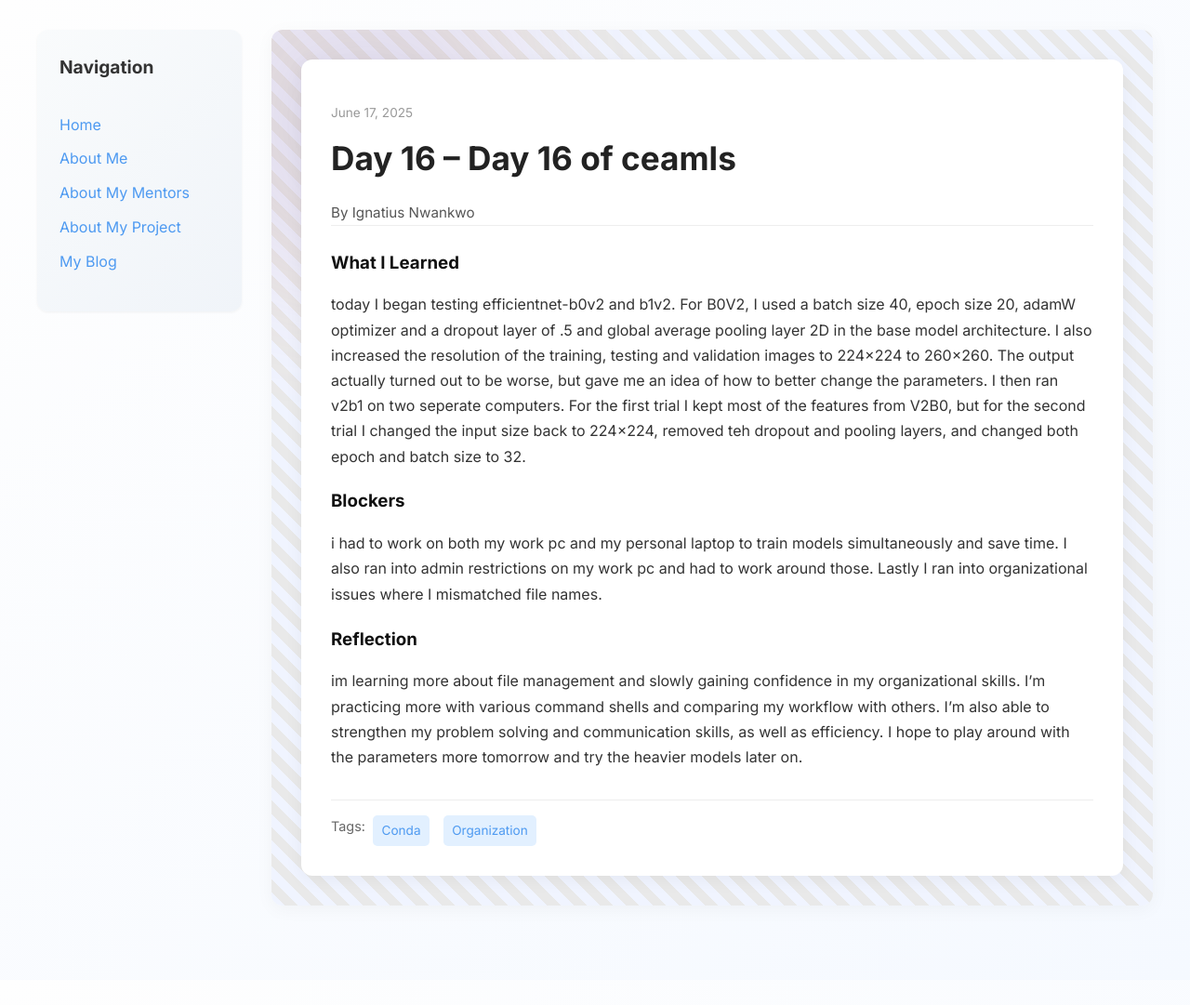
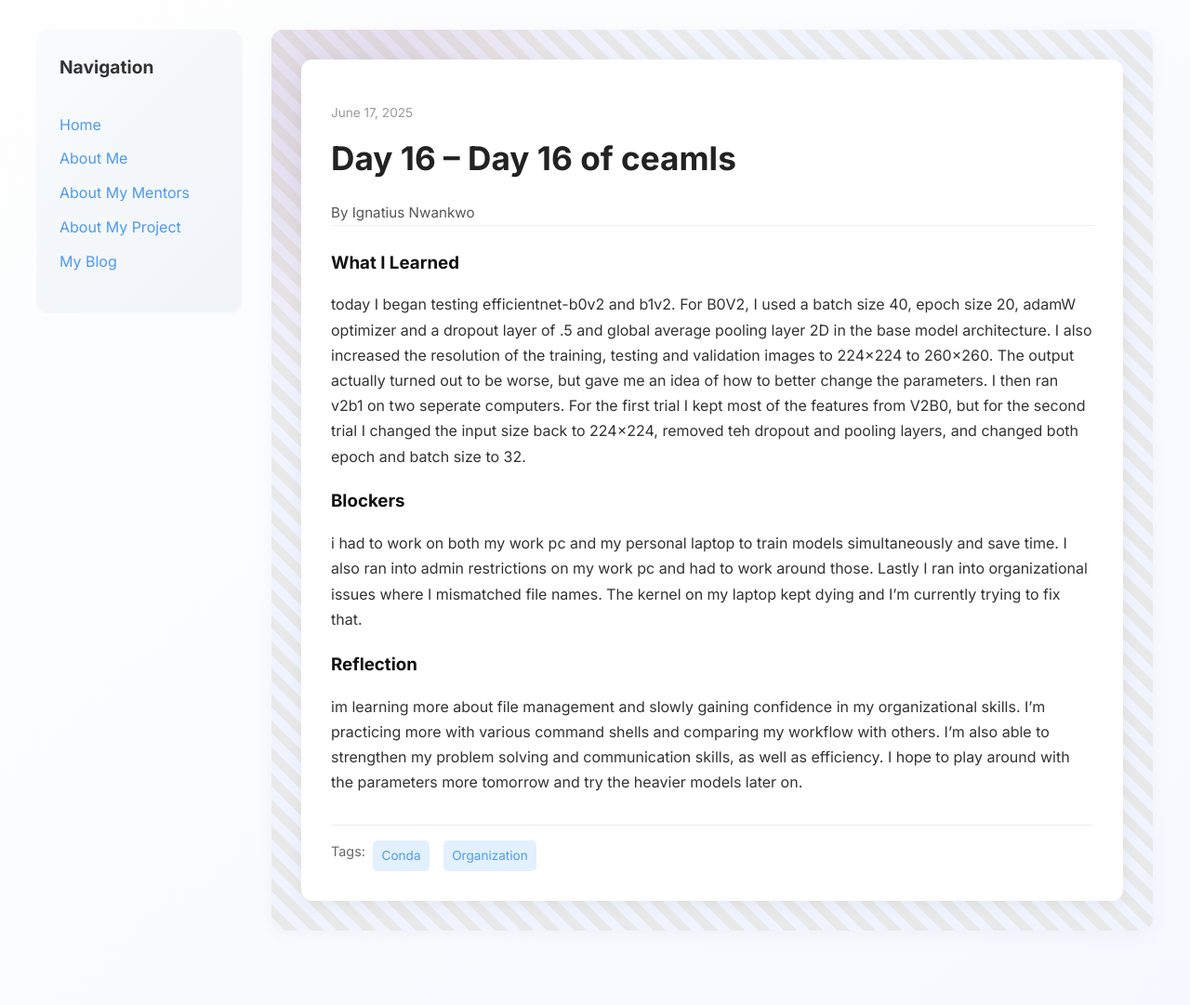
Before and after one commit to toxhi/toxhi.github.io, a Jekyll site: the page built from _posts/2025-06-17-day-16.md, in a window 1280 px wide. Shown: the whole page at 93% size. Built offline with Jekyll 4.4.1, drawn with Linux system fonts in a browser that asks for light colours; before the commit the page ends 1054 px from its top, so only the background shows below that.

Commit message:
Update 2025-06-17-day-16.md

```diff
--- a/_posts/2025-06-17-day-16.md
+++ b/_posts/2025-06-17-day-16.md
@@ -11,7 +11,7 @@
 
 
 blockers: |
-  i had to work on both my work pc and my personal laptop to train models simultaneously and save time. I also ran into admin restrictions on my work pc and had to work around those. Lastly I ran into organizational issues where I mismatched file names.
+  i had to work on both my work pc and my personal laptop to train models simultaneously and save time. I also ran into admin restrictions on my work pc and had to work around those. Lastly I ran into organizational issues where I mismatched file names. The kernel on my laptop kept dying and I'm currently trying to fix that.
 
 reflection: |
   im learning more about file management and slowly gaining confidence in my organizational skills. I'm practicing more with various command shells and comparing my workflow with others. I'm also able to strengthen my problem solving and communication skills, as well as efficiency. I hope to play around with the parameters more tomorrow and try the heavier models later on.
```
